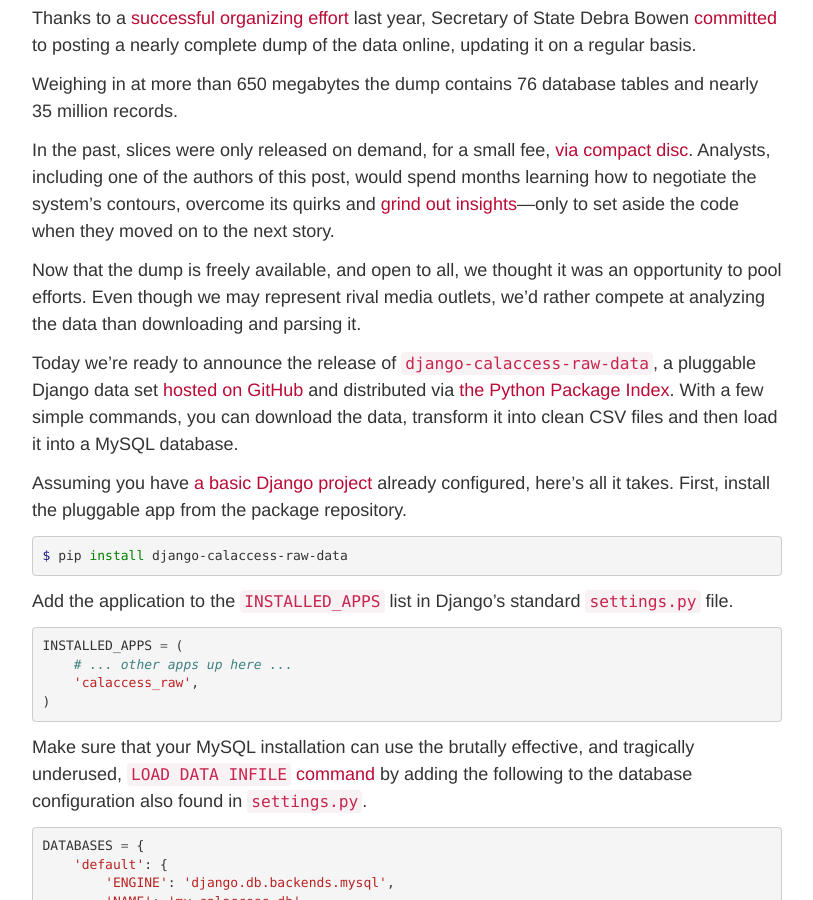
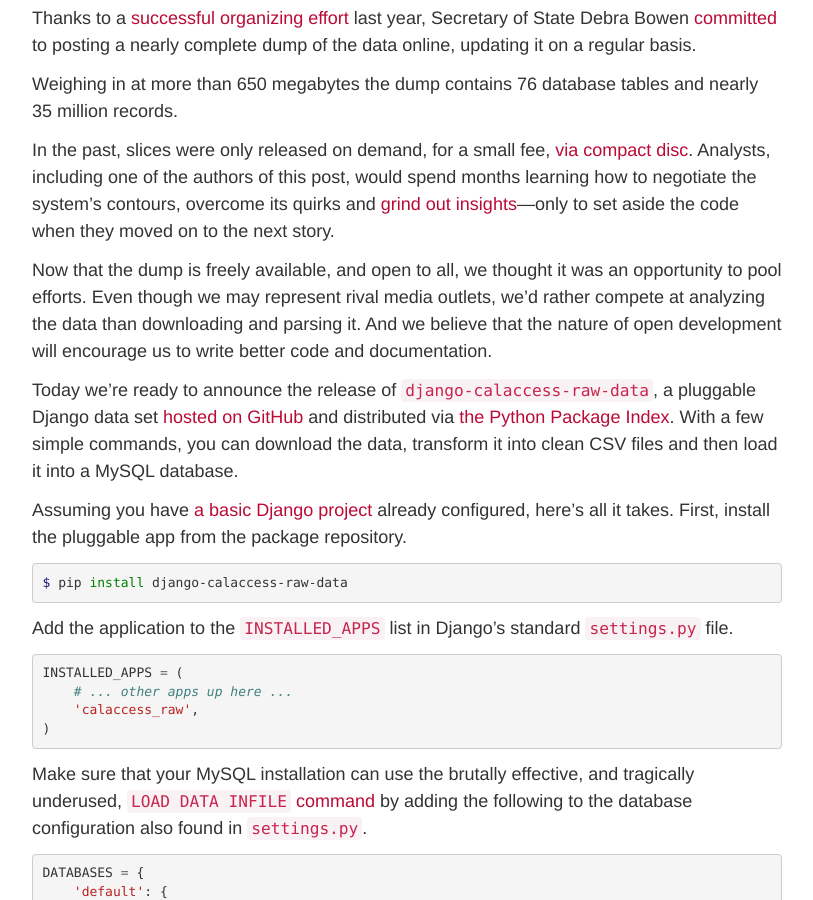
Before and after one commit to palewire/californiacivicdata.org, a Jekyll site: the page built from _posts/2015-01-01-pluggable-data.markdown, in a window 1280 px wide and 900 px high, scrolled down 2175 px. Shown: the whole window, without its empty margins (38-851 px from the left). Built offline with Jekyll 4.4.1, drawn with Linux system fonts in a browser that asks for light colours.

Commit message:
Updated 2015-01-01-pluggable-data.markdown

```diff
--- a/_posts/2015-01-01-pluggable-data.markdown
+++ b/_posts/2015-01-01-pluggable-data.markdown
@@ -66,7 +66,7 @@
 
 In the past, slices were only released on demand, for a small fee, [via compact disc](/img/calaccess-cd.png). Analysts, including one of the authors of this post, would spend months learning how to negotiate the system's contours, overcome its quirks and [grind out insights](http://cironline.org/reports/california-speaker-gives-assemblys-juiciest-jobs-biggest-fundraisers-4501)&mdash;only to set aside the code when they moved on to the next story.
 
-Now that the dump is freely available, and open to all, we thought it was an opportunity to pool efforts. Even though we may represent rival media outlets, we'd rather compete at analyzing the data than downloading and parsing it.
+Now that the dump is freely available, and open to all, we thought it was an opportunity to pool efforts. Even though we may represent rival media outlets, we'd rather compete at analyzing the data than downloading and parsing it. And we believe that the nature of open development will encourage us to write better code and documentation.
 
 Today we're ready to announce the release of ``django-calaccess-raw-data``, a pluggable Django data set [hosted on GitHub](https://github.com/california-civic-data-coalition/django-calaccess-raw-data) and distributed via [the Python Package Index](https://pypi.python.org/pypi/django-calaccess-raw-data/). With a few simple commands, you can download the data, transform it into clean CSV files and then load it into a MySQL database.
 
```
